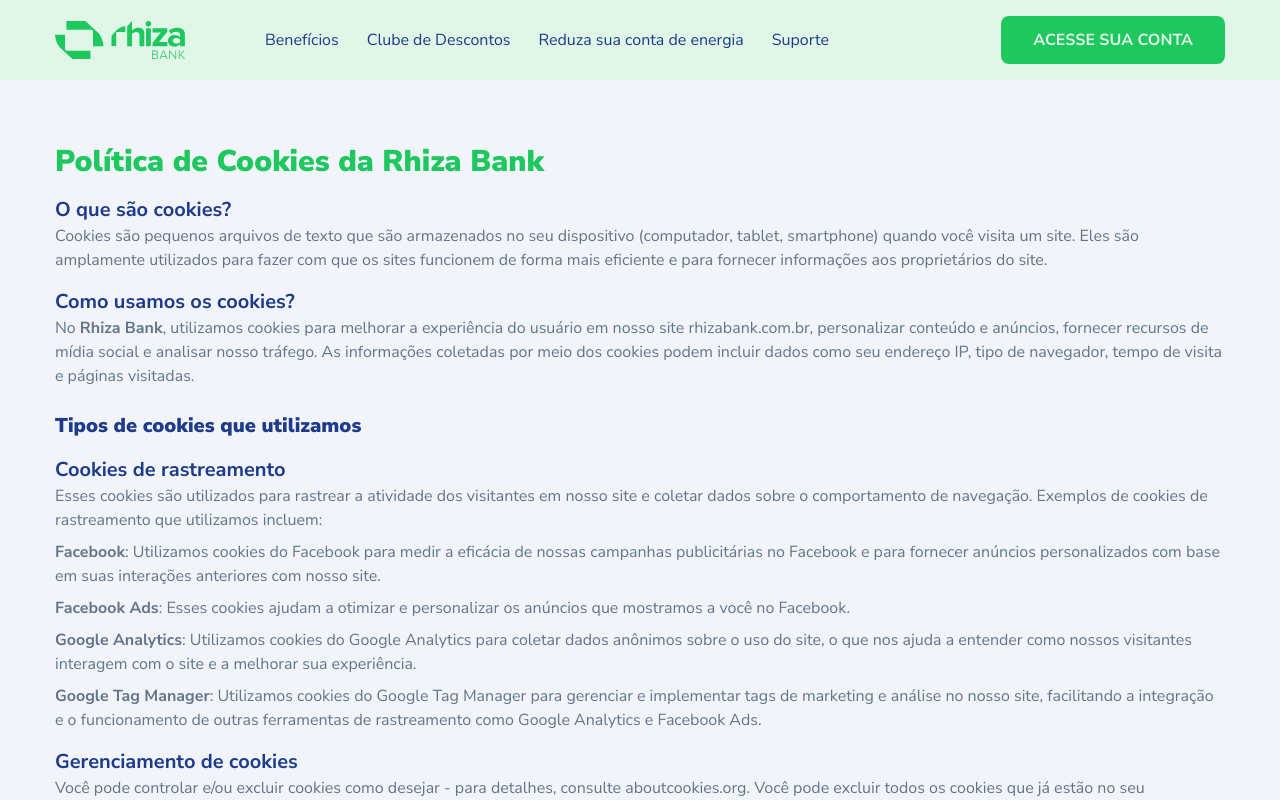
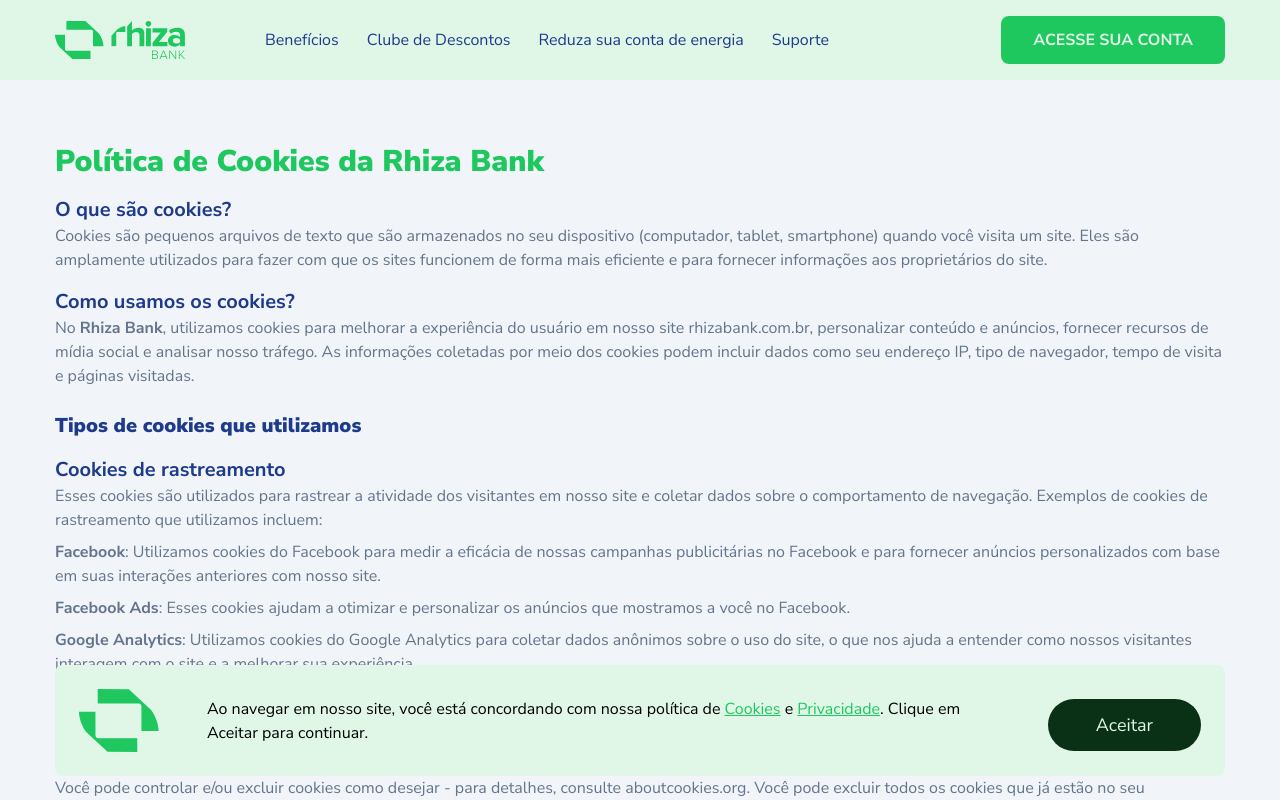
Before and after one commit to rafaverde/rhizaBank-lp, a Next.js app: page /cookies-policies in a window 1280 px wide. Shown: the top 800 px of the page. Built offline with nearby package versions, Linux system fonts and the light colour scheme.

Commit message:
Banner cookies consent layout created.

```diff
--- a/src/app/layout.tsx
+++ b/src/app/layout.tsx
@@ -1,11 +1,12 @@
 import type { Metadata } from "next";
 
-import { GoogleTagManager } from "@next/third-parties/google";
+// import { GoogleTagManager } from "@next/third-parties/google";
 import { Nunito_Sans } from "next/font/google";
 
 import { Header } from "@/components/header";
 import "./globals.css";
 import { Footer } from "@/components/footer";
+import { ConsentBanner } from "@/components/consent-banner";
 
 const nunitoSans = Nunito_Sans({
   subsets: ["latin"],
@@ -39,12 +40,13 @@
 }>) {
   return (
     <html lang="pt-br" className="scroll-smooth">
-      <GoogleTagManager gtmId="GTM-KWXC54QN" />
+      {/* <GoogleTagManager gtmId="GTM-KWXC54QN" /> */}
 
       <body className={`${nunitoSans.className} antialiased`}>
         <Header />
         {children}
         <Footer />
+        <ConsentBanner />
       </body>
     </html>
   );
--- /dev/null
+++ b/src/components/consent-banner.tsx
@@ -0,0 +1,39 @@
+import Image from "next/image";
+import rhizaIcon from "@/assets/rhiza-bank-icon-green.svg";
+import Link from "next/link";
+
+interface ConsentBannerProps {
+  gtmId: string;
+  facebookPixel: string;
+}
+
+export function ConsentBanner() {
+  return (
+    <aside className="fixed bottom-0 w-full">
+      <div className="m-6 flex flex-col justify-start gap-6 rounded-lg bg-rhiza-green-100 p-6 lg:mx-auto lg:max-w-[1170px] lg:flex-row lg:items-center lg:gap-12">
+        <Image src={rhizaIcon} alt="" width={80} />
+
+        <p>
+          Ao navegar em nosso site, você está concordando com nossa política de{" "}
+          <Link
+            href="/cookies-policies"
+            className="cursor-pointer text-rhiza-green-500 underline hover:text-rhiza-green-900"
+          >
+            Cookies
+          </Link>{" "}
+          e{" "}
+          <Link
+            href="/privacy-policies"
+            className="cursor-pointer text-rhiza-green-500 underline hover:text-rhiza-green-900"
+          >
+            Privacidade
+          </Link>
+          . Clique em Aceitar para continuar.
+        </p>
+        <button className="mt-2 inline cursor-pointer rounded-full bg-rhiza-green-900 px-12 py-3 text-lg text-rhiza-green-100 hover:bg-rhiza-green-500 hover:text-rhiza-green-900 lg:w-max">
+          Aceitar
+        </button>
+      </div>
+    </aside>
+  );
+}
```
Also changed, not shown: src/assets/rhiza-bank-icon-green.svg (added).
